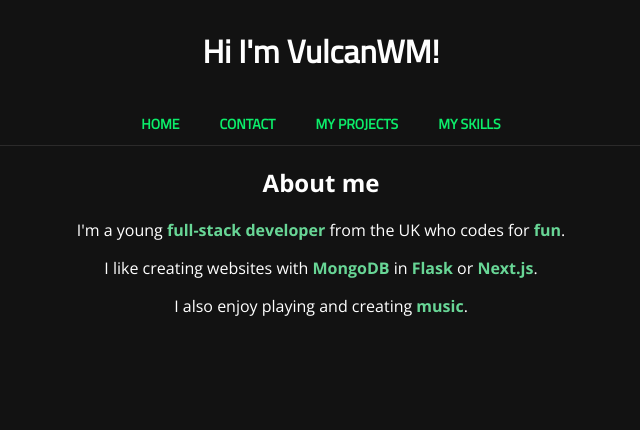
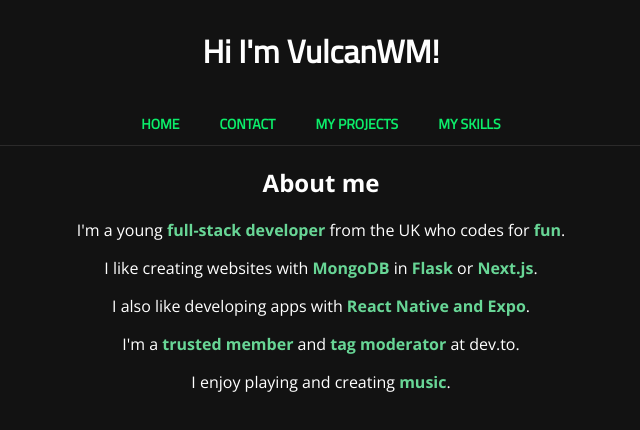
Before and after one commit to VulcanWM/vulcanwm, a Next.js app: page / in a window 1280 px wide. Shown: the top 430 px of the page, without its empty margins (319-959 px from the left). Built offline with nearby package versions, Linux system fonts and the light colour scheme.

Commit message:
Update index.jsx

```diff
--- a/pages/index.jsx
+++ b/pages/index.jsx
@@ -7,7 +7,9 @@
         <h2>About me</h2>
         <p>I'm a young <strong>full-stack developer</strong> from the UK who codes for <strong>fun</strong>.</p>
         <p>I like creating websites with <strong>MongoDB</strong> in <strong>Flask</strong> or <strong>Next.js</strong>.</p>
-        <p>I also enjoy playing and creating <strong>music</strong>.</p>
+        <p>I also like developing apps with <strong>React Native and Expo</strong>.</p>
+        <p>I'm a <strong>trusted member</strong> and <strong>tag moderator</strong> at <a target="_blank" href="https://dev.to">dev.to</a>.</p>
+        <p>I enjoy playing and creating <strong>music</strong>.</p>
       </div>
     </Layout>
   );
```
